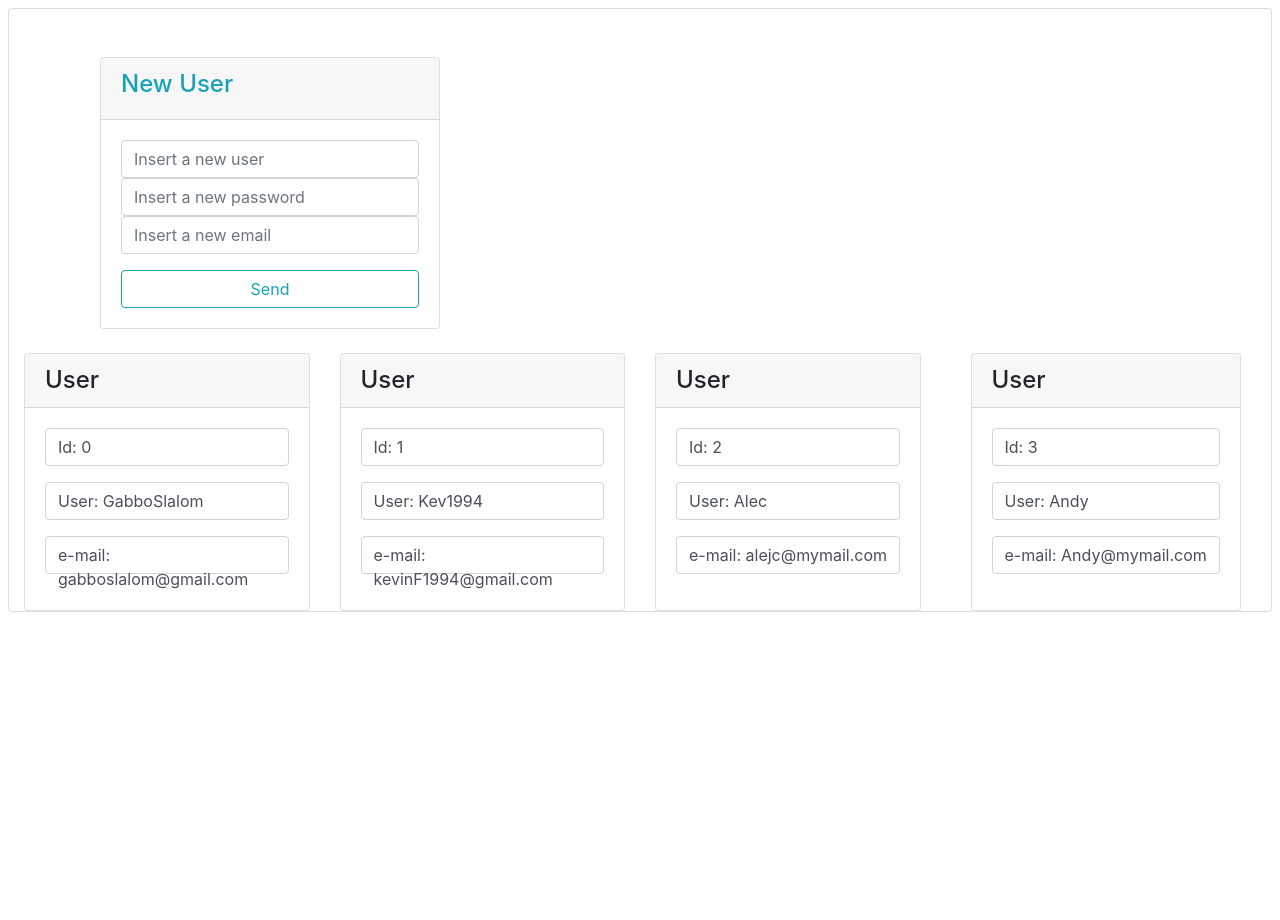
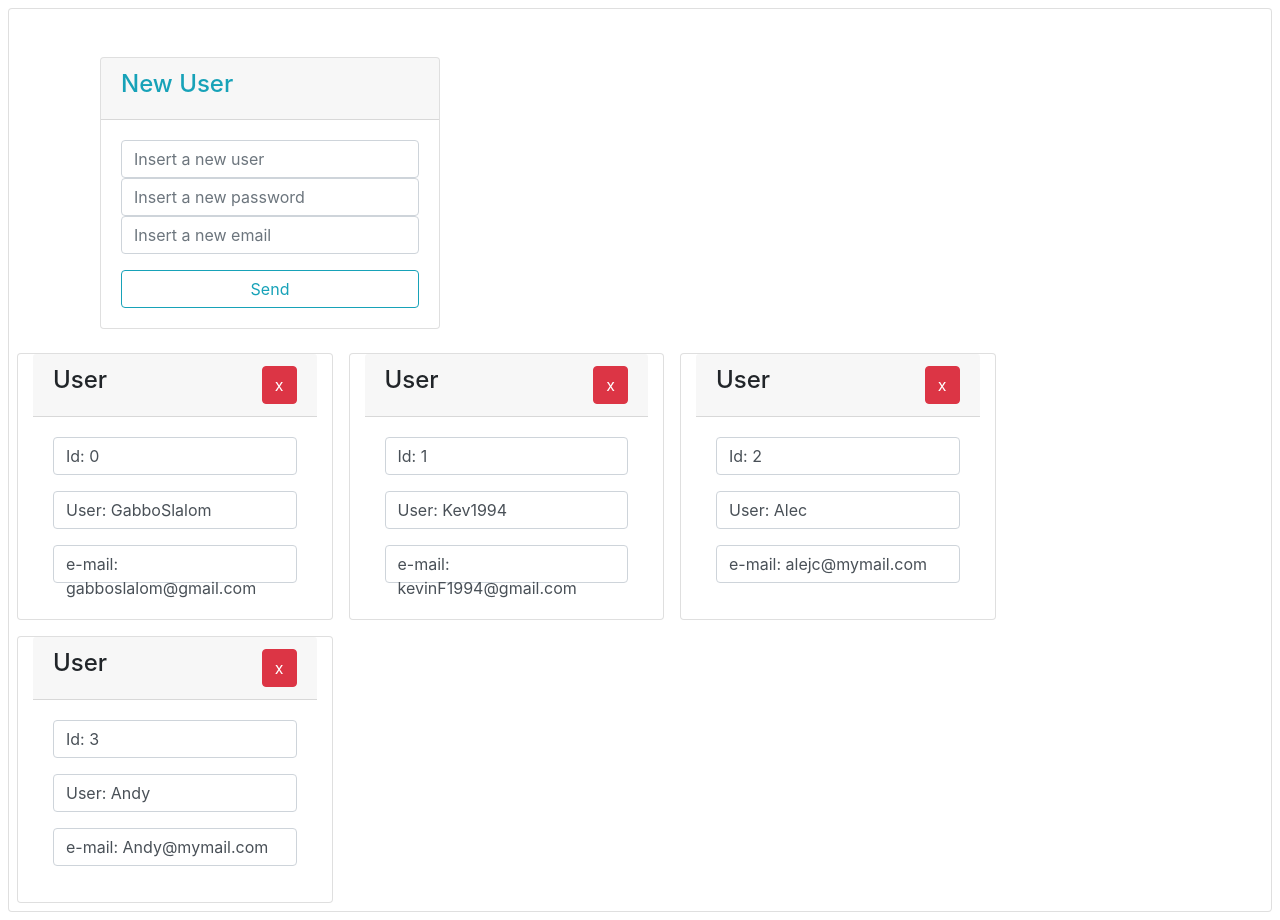
Before and after one commit to gabberger/ABM-Usuarios, a React (Create React App) app: page / in a window 1280 px wide. Before the commit the page ends 800 px from the top, so only its background shows below. Built offline with nearby package versions, Linux system fonts and the light colour scheme.

Commit message:
delete user

```diff
--- a/src/App.js
+++ b/src/App.js
@@ -4,10 +4,6 @@ import User from './components/Users';
 
 import 'bootstrap/dist/css/bootstrap.css';
 import UsersJson from './Samples/Users.json';
-
-
-
-
 
 class App extends React.Component{
 
@@ -30,11 +26,19 @@ class App extends React.Component{
 
   }
 
+  deleteUser = (id) => {
+    const newUsers = this.state.users.filter(user => user.id !== id);
+    console.log(newUsers)
+    this.setState({users: newUsers})
+  }
+
   render(){
-    return <div className="d-flex d-content-start flex-wrap">
-      <UserForm newuser={this.addUser}/>
-      <User users={this.state.users}/>
-    </div>
+    return <div>
+       <UserForm newuser={this.addUser}/>
+      <div className="d-flex d-content-start flex-wrap">
+        <User users={this.state.users} deleteUser={this.deleteUser}/>
+      </div>
+  </div>
   }
 }
 
--- a/src/components/User.js
+++ b/src/components/User.js
@@ -4,10 +4,14 @@ import 'bootstrap/dist/css/bootstrap.css';
 export default class User extends React.Component{
 
     render(){
-        return <div className="mt-2 col-md-3  d-flex justify-content-start container">
-               <div className="card">
-                <div className="card-header">
+        return <div className="card m-2 col-md-3  d-flex justify-content-start container">
+                    <div className="card-header d-flex justify-content-between">
                             <h4 className="card-text">User</h4>
+                            <button className="btn btn-danger"
+                                    onClick={this.props.deleteUser.bind(this,this.props.user.id)}
+                            >
+                            x
+                            </button>
                     </div>
                     <div className="card-body">
                             <p className="form-control">Id: {this.props.user.id}</p>
@@ -15,6 +19,5 @@ export default class User extends React.Component{
                             <p className="form-control">e-mail: {this.props.user.email}</p>
                     </div>
         </div>
-        </div>
     }
 }
--- a/src/components/Users.js
+++ b/src/components/Users.js
@@ -5,6 +5,10 @@ import User from './User';
 export default class Users extends React.Component{
 
     render(){
-       return this.props.users.map(user => <User user={user} key={user.id}/>)
+       return this.props.users.map(user => <User user={user}
+                                                 deleteUser={this.props.deleteUser}
+                                                 key={user.id}
+                                            />
+                                    )
     }
 }
```
Lines whose indentation alone changed are shown as unchanged.
